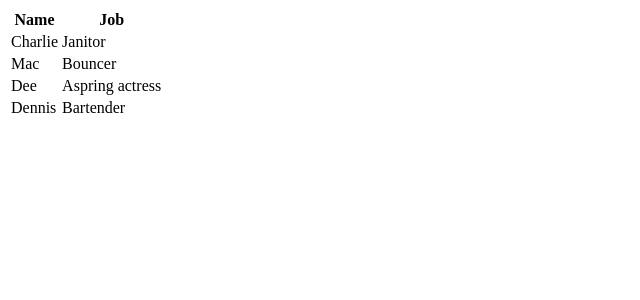
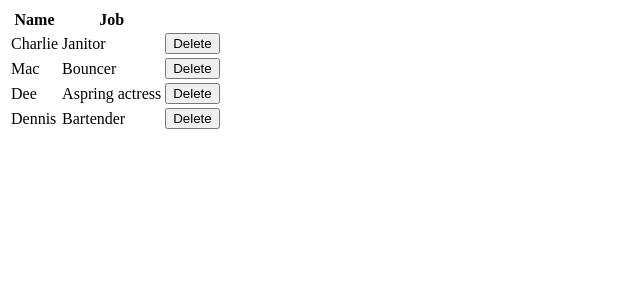
Before and after one commit to vgupenko/csc-307-app, a React (Vite) app in the folder packages/react-frontend/: page / in a window 1280 px wide. Shown: the top 300 px of the page, without its empty margins (0-640 px from the left). Built offline with nearby package versions, Linux system fonts and the light colour scheme.

Commit message:
Now we have delete buttons on a new column WORKS

```diff
--- a/packages/react-frontend/src/Table.jsx
+++ b/packages/react-frontend/src/Table.jsx
@@ -14,9 +14,14 @@ function TableBody(props) {
   const rows = props.characterData.map((row, index) => {
     return (
       <tr key={index}>
-        <td>{row.name}</td>
-        <td>{row.job}</td>
-      </tr>
+  <td>{row.name}</td>
+  <td>{row.job}</td>
+  <td>
+    <button onClick={() => props.removeCharacter(index)}>
+      Delete
+    </button>
+  </td>
+</tr>
     );
    }
   );
```
